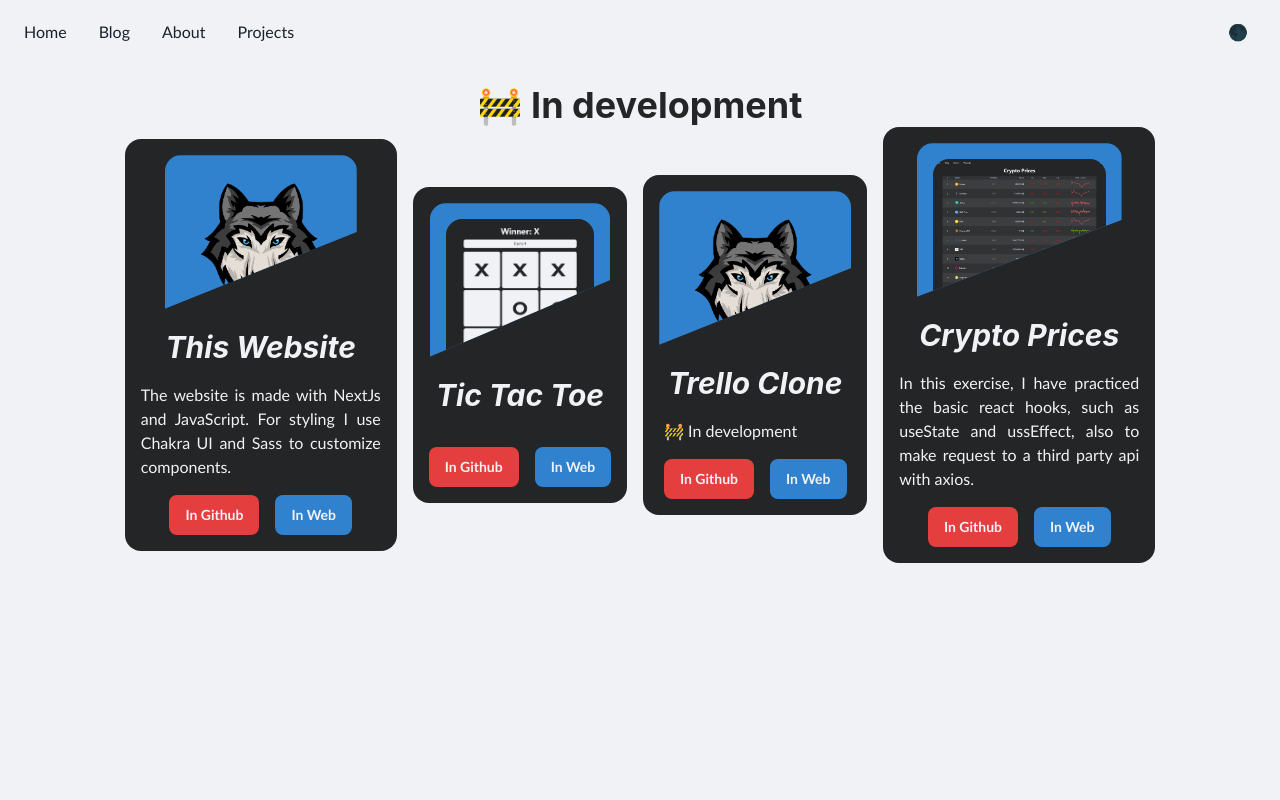
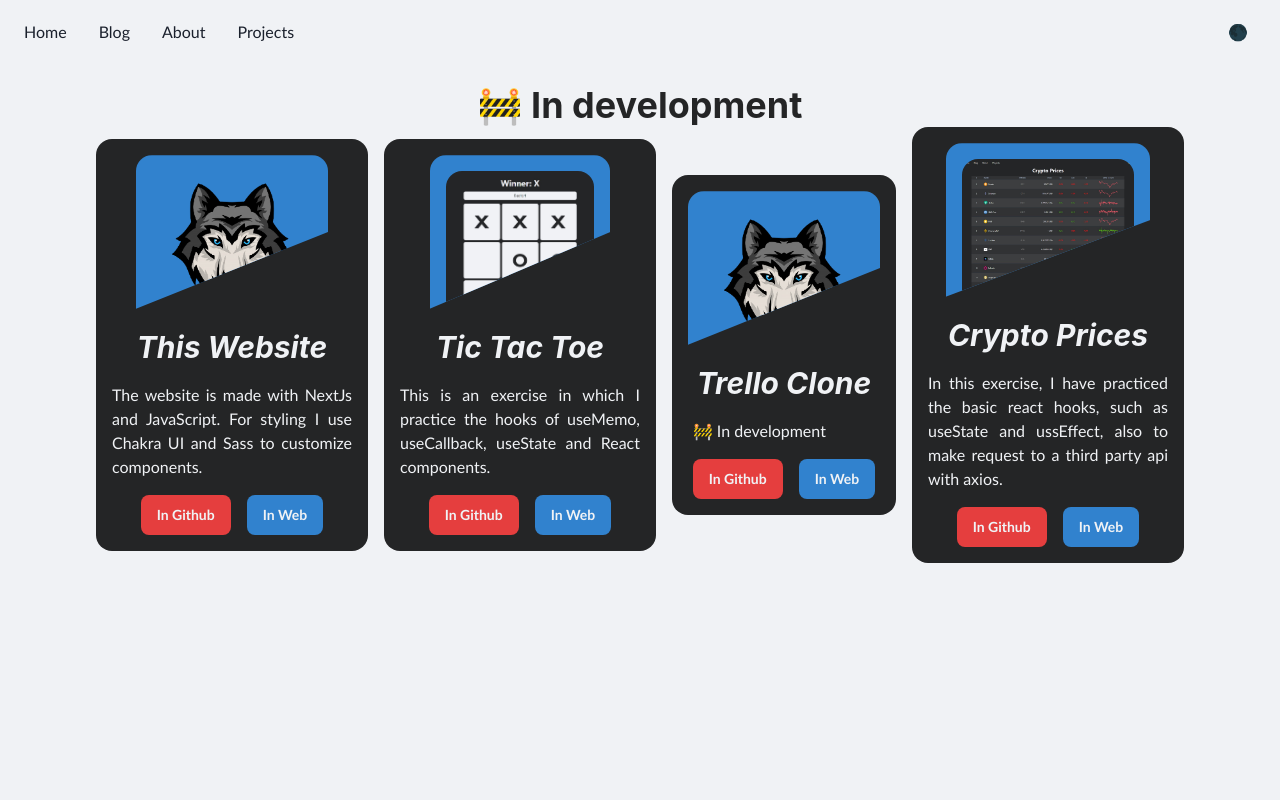
Before and after one commit to wolfero/old_web, a Next.js app: page /projects in a window 1280 px wide. Shown: the top 800 px of the page. Built offline with nearby package versions, Linux system fonts and the light colour scheme.

Commit message:
💬Add Tic Tac Toe project description

```diff
--- a/data/projectsLinks.js
+++ b/data/projectsLinks.js
@@ -8,7 +8,7 @@ export const projectsLinks = [
     },
     {
         name: "Tic Tac Toe",
-        description: "",
+        description: "This is an exercise in which I practice the hooks of useMemo, useCallback, useState and React components.",
         webLink: "/projects/tictactoe",
         githubLink: "https://github.com/wolfero/web/tree/master/src/views/projects/TicTacToe",
         image: "/assets/projects/tictactoe.jpg"
```
